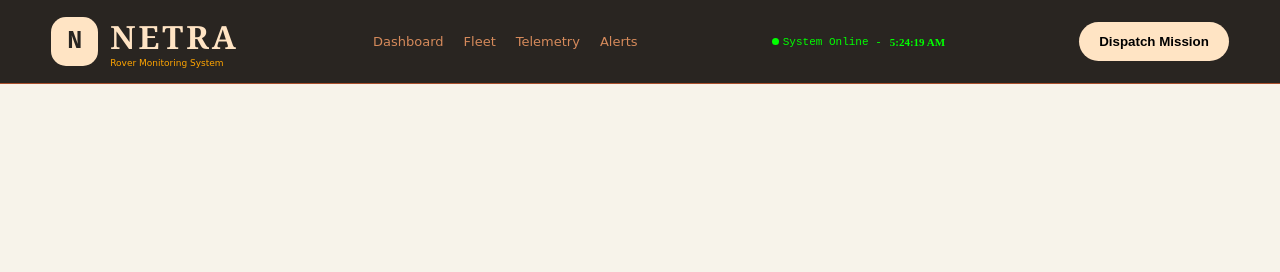
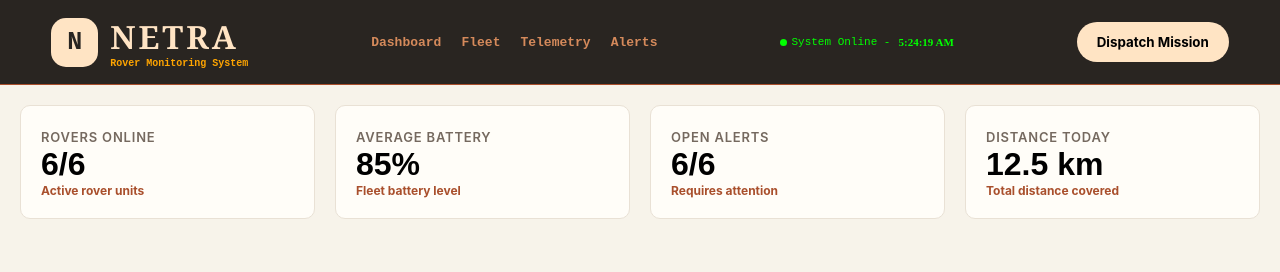
Before and after one commit to kl2600030284/netra, a plain HTML site: page index.html in a window 1280 px wide. Drawn offline with Linux system fonts and the light colour scheme.

Commit message:
Added KPI Cards

```diff
--- a/index.html
+++ b/index.html
@@ -43,5 +43,37 @@
 
               <button id="dispatch-open" type="button">Dispatch Mission</button>
 </header>
+
+         <!-- ============================================= Header Section ============================================ -->
+<main class="page">
+
+    <section class="kpi-grid">
+    <article class="kpi-card">
+
+        <span>ROVERS ONLINE</span>
+        <h1 id="online-count">6/6</h1>
+        <P>Active rover units</P>
+    </article>
+
+    <article class="kpi-card">
+        <span>AVERAGE BATTERY</span>
+        <h1 id="average-battery">85%</h1>
+        <P>Fleet battery level</P>
+    </article>
+
+    <article class="kpi-card">
+        <span>OPEN ALERTS</span>
+        <h1 id="alert-count">6/6</h1>
+        <P>Requires attention</P>
+    </article>
+
+    <article class="kpi-card">
+        <span>DISTANCE TODAY</span>
+        <h1 id="distance-today">12.5 km</h1>
+        <P>Total distance covered</P>
+
+    </article>
+    </section>
+</main>
 </body>
 </html>
--- a/style.css
+++ b/style.css
@@ -15,7 +15,7 @@ html{
 body{
     background: #F7F3EA;
     color: black;
-    font-family: Arial, Helvetica, sans-serif;
+    font-family: inter, 'Courier New', Courier, monospace;
     min-height: 100vh;
 }
 
@@ -65,14 +65,16 @@ button{
 
 .branding p{
     color: orange;
-    font-size: 9px;
-    font-family: cursive;
+    font-size: 10px;
+    font-family: 'Courier New', Courier, monospace;
+    font-weight: bold;
 }
 
 nav{
     display: flex;
     gap: 20px;
-    font-family: cursive;
+    font-family: 'Courier New', Courier, monospace;
+    font-weight: bold;
 }
 
 nav a{
@@ -105,3 +107,53 @@ nav a:hover{
     font-family: 'Times New Roman', Times, serif;
     margin-left: 4px;
 }
+
+.page{
+    padding: 20px;
+}
+
+.page p{
+    color: #A94F2C;
+}
+
+.kpi-grid{
+    display: grid;
+    grid-template-columns: repeat(4, 1fr);
+    gap: 20px;
+    margin-bottom: 30px;
+}
+
+.kpi-card{
+    background: #FFFDF8;
+    border: 1px solid #E9E1D5;
+    border-radius: 10px;
+    padding: 20px;
+    transition: 0.3s;
+}
+
+.kpi-card:hover {
+    transform: translateY(-3px);
+    border: 1px solid #D58A5B;
+    box-shadow: 0 4px 12px rgba(169, 79, 44, 0.12);
+    background: #FFF9F2;
+}
+
+.kpi-card span{
+   font-size: 13px;
+    font-weight: 600;
+    color: #75695F;
+    text-transform: uppercase;
+    letter-spacing: 0.8px;
+}
+
+.kpi-card h1 {
+    font-family: 'Space Grotesk', sans-serif;
+    font-size: 32px;
+    font-weight: 700;
+}
+
+.kpi-card p{
+    font-size: 12px;
+    color: #A94F2C;
+    font-weight: bold;
+}
```
